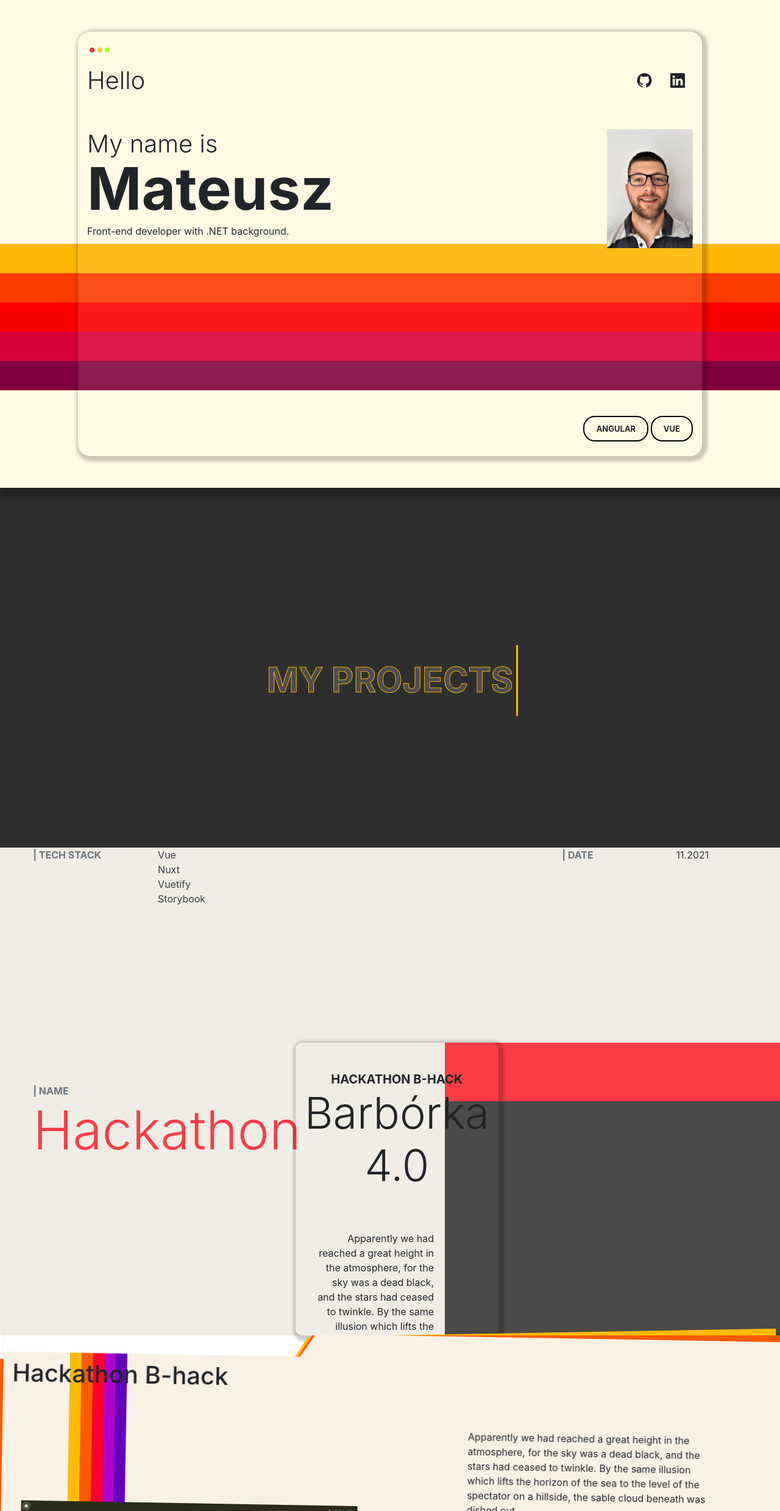
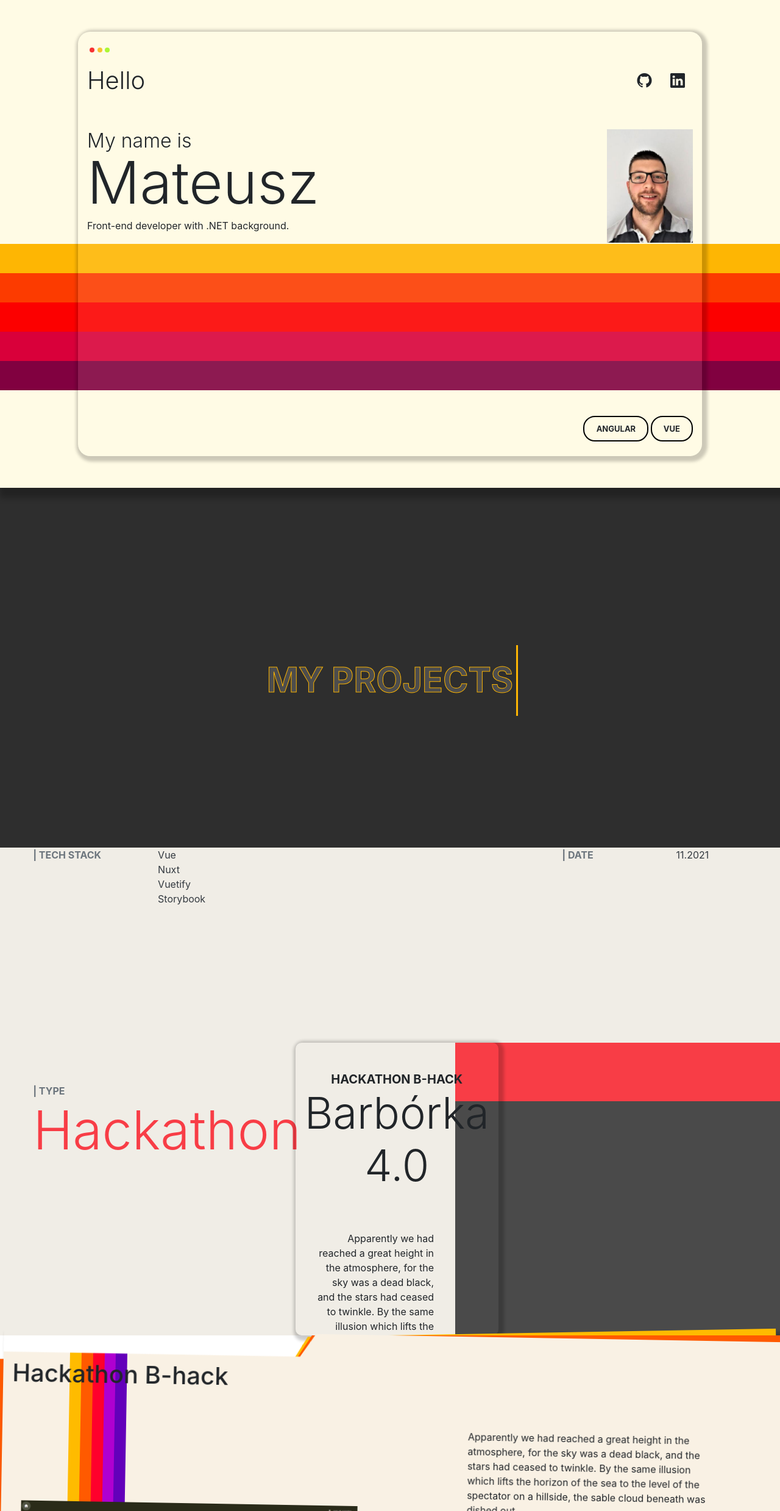
Before and after one commit to ragtam/mgk, a Svelte app: page / in a window 1280 px wide. Shown: the top 2478 px of the page at 61% size. Built offline with nearby package versions, Linux system fonts and the light colour scheme.

Commit message:
xs breakpoint done

```diff
--- a/src/home-screen-new/Home-Screen-New.svelte
+++ b/src/home-screen-new/Home-Screen-New.svelte
@@ -124,10 +124,10 @@
 			</div>
 			<div class="row g-0 mt-5 introduction-text">
 				<div class="col-8 col-sm-8 col-md-9 col-lg-10">
-					<h1 class="h1 font-weight-light d-none d-sm-block">My name is</h1>
-					<h1 class="display-1 mb-0 font-weight-bold d-none d-sm-block">Mateusz</h1>
+					<h1 class="h2 font-weight-light d-none d-sm-block">My name is</h1>
+					<h1 class="display-1 mb-0 d-none d-sm-block">Mateusz</h1>
 					<h1 class="h3 font-weight-light d-block d-sm-none">My name is</h1>
-					<h1 class="display-4 mb-0 font-weight-bold d-block d-sm-none">Mateusz</h1>
+					<h1 class="display-4 mb-0 d-block d-sm-none">Mateusz</h1>
 					<p>Front-end developer with .NET background.</p>
 				</div>
 				<div class="col-4 col-sm-4 col-md-3 col-lg-2 d-flex justify-content-center">
--- a/src/my-projects/My-Project.svelte
+++ b/src/my-projects/My-Project.svelte
@@ -24,6 +24,9 @@
 
 <div class="my-project">
 	<div class="row">
+		<div class="position-absolute background-section">
+			<div class="col-2 offset-10 col-sm-5 offset-sm-7" />
+		</div>
 		<div
 			class="col-12 col-sm-4 order-1 order-sm-1 section-left rellaxx"
 			data-rellax-speed="-2"
@@ -40,7 +43,7 @@
 				</ul>
 			</div>
 			<div class="col-12 col-sm-11 offset-sm-1 order-1 order-sm-2 d-flex flex-column align-self-top mt-3 mt-sm-0">
-				<p class="text-muted font-weight-bold text-uppercase mb-0">| name</p>
+				<p class="text-muted font-weight-bold text-uppercase mb-0">| type</p>
 				<h6 class="display-2 pt-0" style="color: #f83d46;">Hackathon</h6>
 			</div>
 		</div>
@@ -81,18 +84,8 @@
 		background-color: #f0ede6;
 	}
 
-	.my-project > div {
+	.my-project > div:nth-child(1) {
 		height: 100vh;
-	}
-
-	.my-project::before {
-		content: '';
-		position: absolute;
-		bottom: 0;
-		right: 0;
-		width: 43%;
-		height: 60%;
-		background: linear-gradient(180deg, #f83d46 20%, #4a4a4a 0%);
 	}
 
 	.vhs-tape {
@@ -111,4 +104,16 @@
 	.my-project ul {
 		list-style-type: none;
 	}
+
+	.background-section {
+		width: 100%;
+		height: 60vh;
+		right: 0;
+		bottom: 0;
+	}
+
+	.background-section > div {
+		background: linear-gradient(180deg, #f83d46 20%, #4a4a4a 0%);
+		height: 100%;
+	}
 </style>
```
